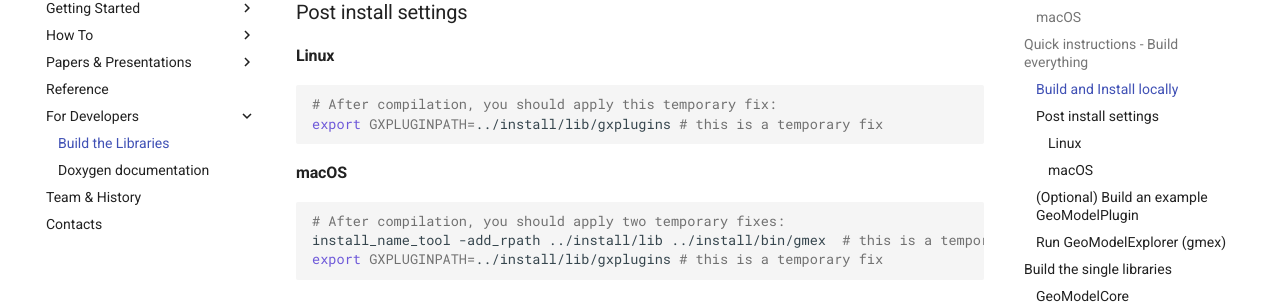
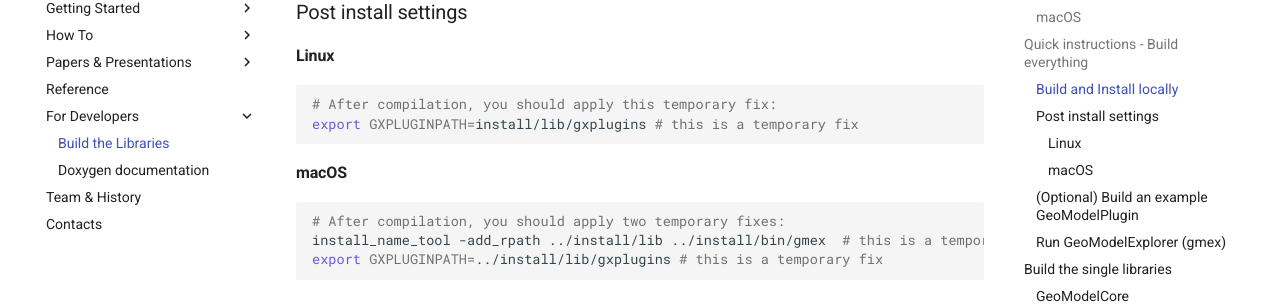
Before and after one commit to efemberg11/GeoModel_rmakhman, an MkDocs documentation site: the page built from docs/dev/index.md, in a window 1280 px wide and 900 px high, scrolled down 1880 px. Shown: the part 145-453 px from the top of the window. Built offline with MkDocs 1.6.1 and Material for MkDocs 9.7.7, drawn with Linux system fonts in a browser that asks for light colours.

Commit message:
Fixed path.

````diff
--- a/docs/dev/index.md
+++ b/docs/dev/index.md
@@ -90,7 +90,7 @@
 
 ```bash
 # After compilation, you should apply this temporary fix:
-export GXPLUGINPATH=../install/lib/gxplugins # this is a temporary fix
+export GXPLUGINPATH=install/lib/gxplugins # this is a temporary fix
 ```
 
 #### macOS
````
